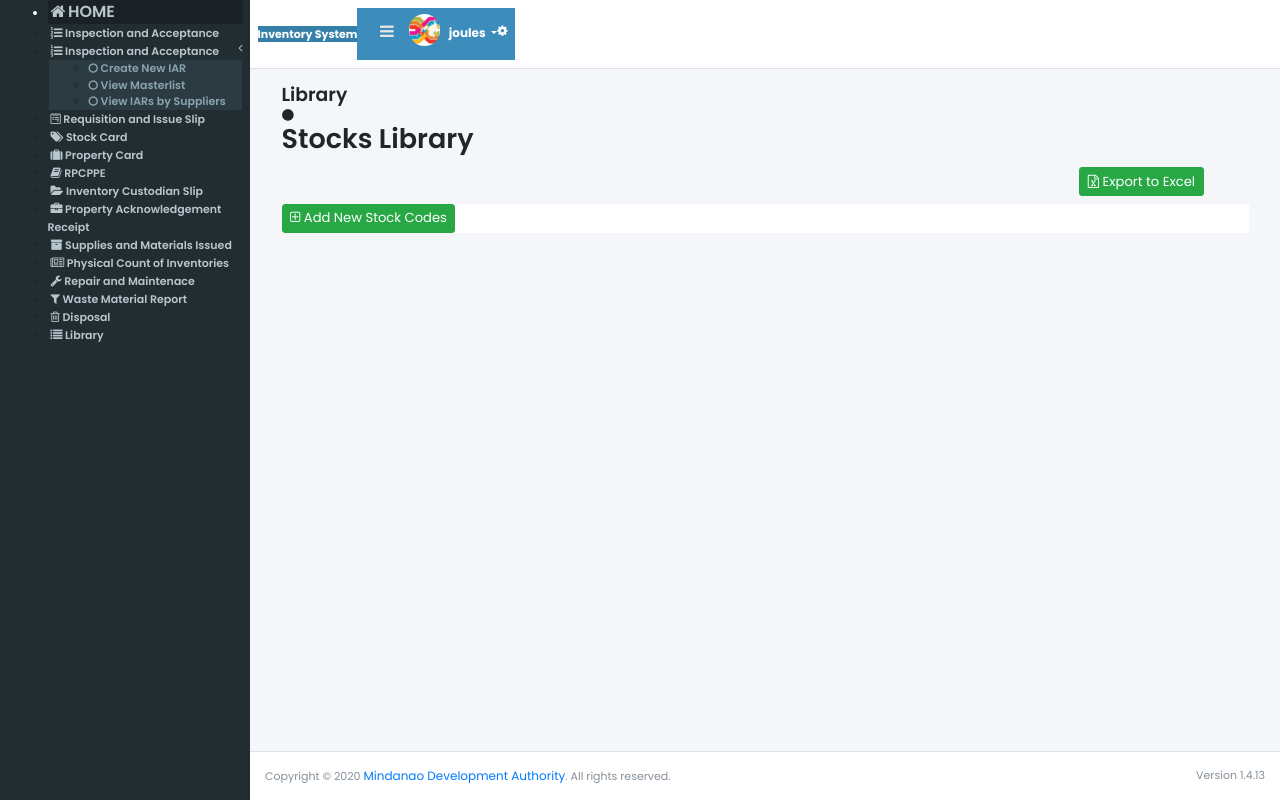
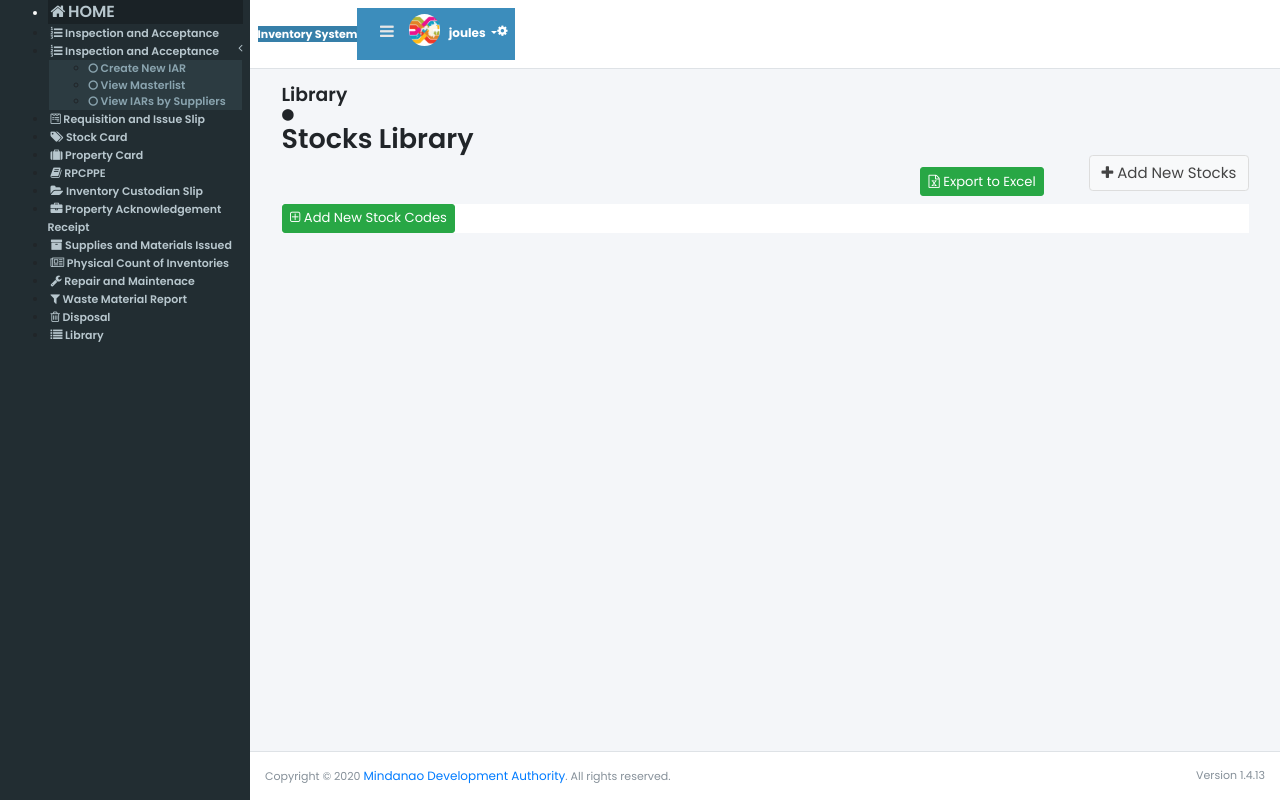
Before and after one commit to camniev/MinDAInventorySystem, a Laravel app: page /library in a window 1280 px wide. Run offline with Laravel 8, Linux system fonts and the light colour scheme; a user stored in the database is signed in; data comes from the database, SQL or seed files in the repository; data that the repository does not hold is empty; style sheets or scripts are compiled from the project's sources; some libraries are stand-ins or nearby versions.

Commit message:
feat: add button for individual encoding of supplies/batch upload

```diff
--- a/resources/views/stocklibrary/library-list.blade.php
+++ b/resources/views/stocklibrary/library-list.blade.php
@@ -45,9 +45,7 @@
 				<span class="mr-3">&#11044;</span>
 				<h1>Stocks Library</h1>
 			</div>
-		<!-- <div class="row">
-
-		</div> -->
+			<button class="btn btn-default pull-right"><span class="fa fa-plus"></span> Add New Stocks </button>
 		</section>
 		<section class="content">
 			<span class="d-flex float-right mr-5 mb-2" style="margin-top: -3px;"><button onclick="export_excel();" class="btn btn-sm btn-success" style="color: #fff;"><span class="fa fa-file-excel-o" style="color: #fff;"></span> Export to Excel</button></span>
```
